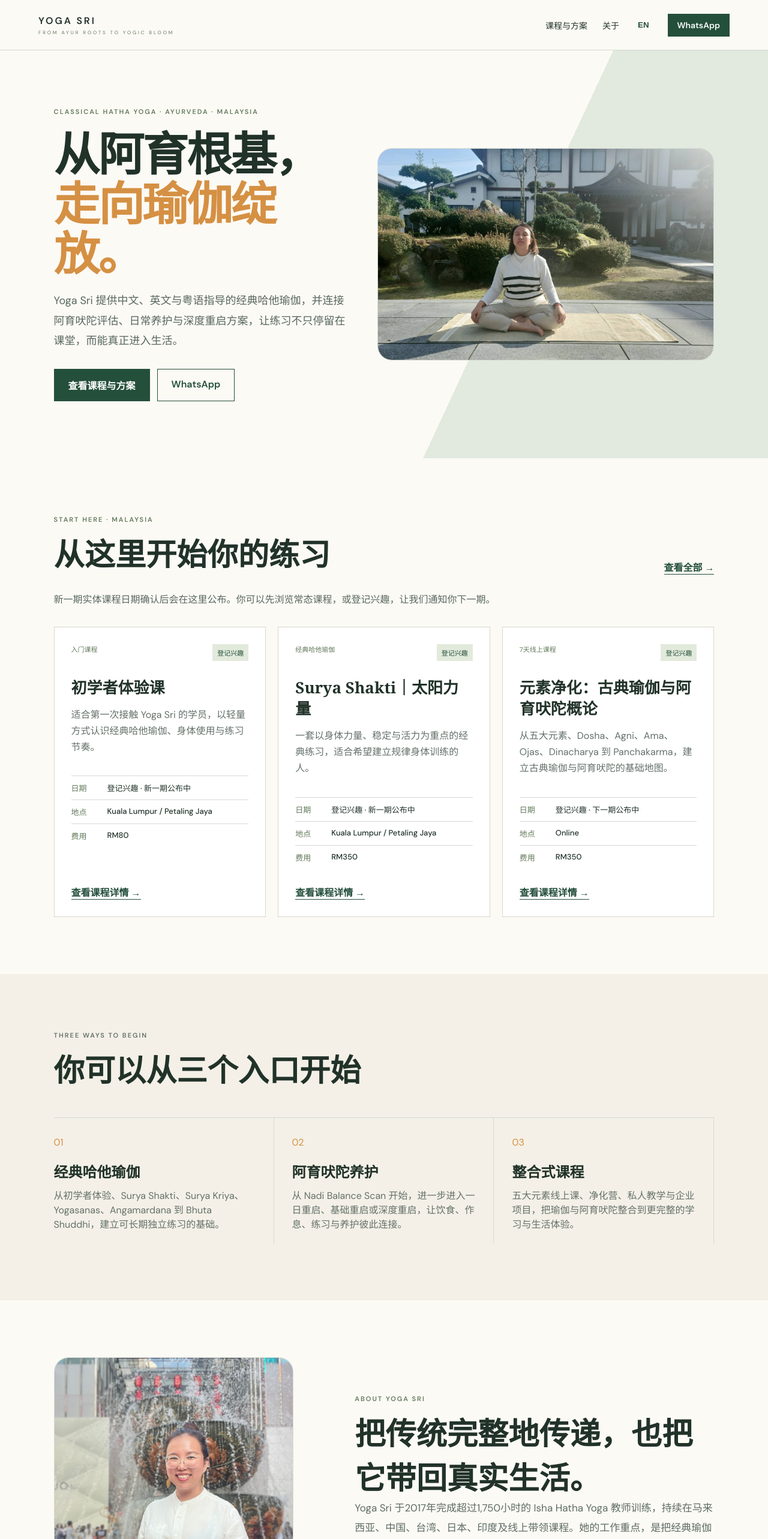
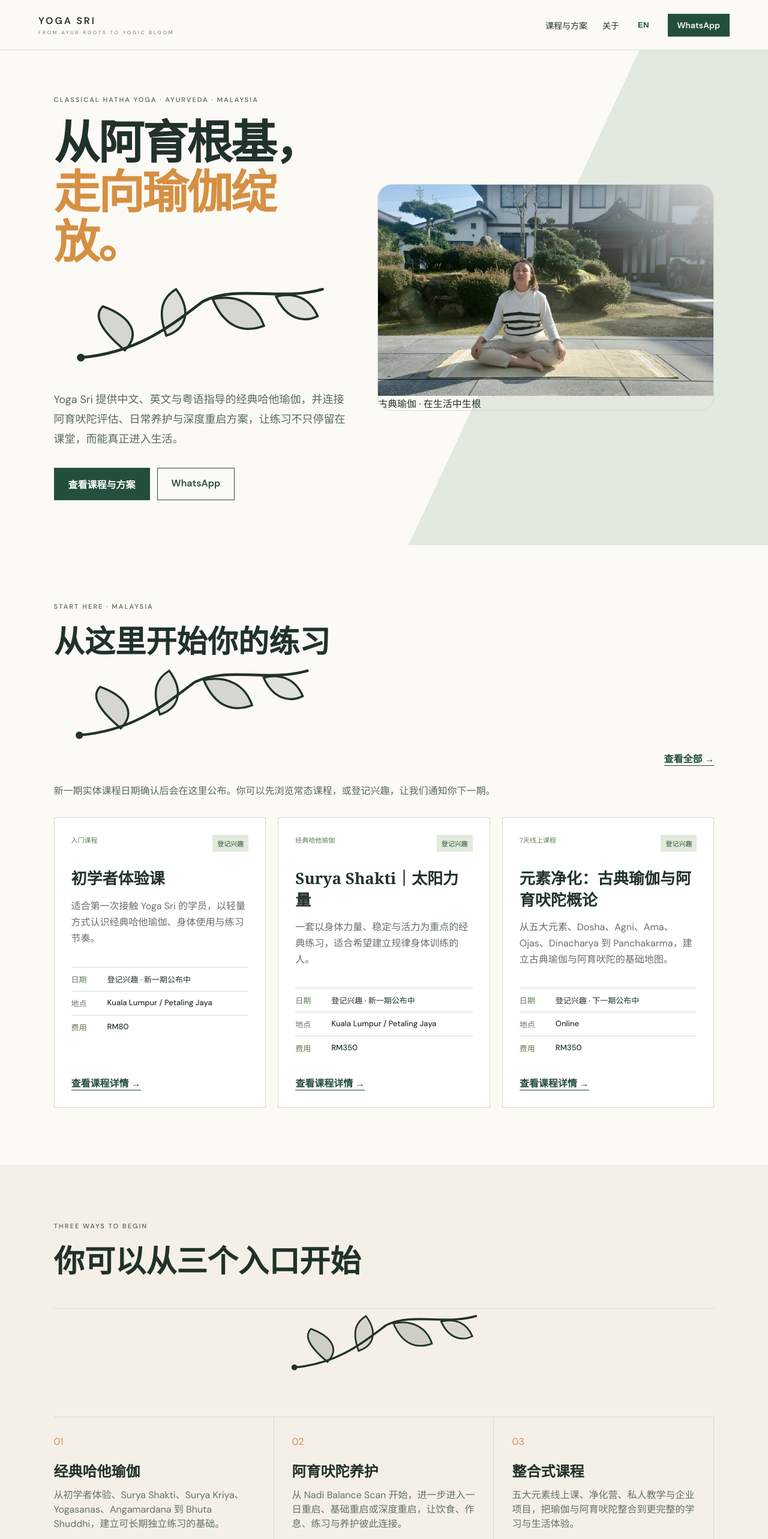
Before and after one commit to yogasriliew-source/yoagsri.org, a Next.js app: page / in a window 1280 px wide. Shown: the top 2566 px of the page at 60% size. Built offline with nearby package versions, Linux system fonts and the light colour scheme.

Commit message:
Bring manuscript botanical dividers, framed photography caption and chapter rhythm into homepage

```diff
--- a/components/home.tsx
+++ b/components/home.tsx
@@ -2,6 +2,7 @@
 import Link from "next/link";
 import { Shell } from "./shell";
 import { CourseCard } from "./course-card";
+import { BotanicalDivider } from "./botanical-divider";
 import { currentFeaturedCourses, starterCourses } from "@/data/courses";
 
 export function Home() {
@@ -24,6 +25,7 @@ export function Home() {
                     <>From Ayur roots,<em>to Yogic bloom.</em></>
                   )}
                 </h1>
+                <BotanicalDivider />
                 <p className="intro">
                   {zh
                     ? "Yoga Sri 提供中文、英文与粤语指导的经典哈他瑜伽，并连接阿育吠陀评估、日常养护与深度重启方案，让练习不只停留在课堂，而能真正进入生活。"
@@ -42,6 +44,7 @@ export function Home() {
                 <img src="/images/yoga-sri-garden.jpeg" width={1613} height={1015}
                   alt={zh ? "Yoga Sri 在庭园中静坐练习" : "Yoga Sri seated in practice in a garden"}
                   loading="eager" />
+                <div className="photo-caption">{zh ? "古典瑜伽 · 在生活中生根" : "Classical wisdom · Lived experience"}</div>
               </div>
             </section>
 
@@ -50,6 +53,7 @@ export function Home() {
                 <div>
                   <p className="eyebrow">{hasDatedCourses ? "UPCOMING · MALAYSIA" : "START HERE · MALAYSIA"}</p>
                   <h2>{hasDatedCourses ? (zh ? "近期课程" : "Upcoming programmes") : (zh ? "从这里开始你的练习" : "Start your practice here")}</h2>
+                  <BotanicalDivider />
                 </div>
                 <Link className="link" href="/courses">
                   {zh ? "查看全部 →" : "View all →"}
@@ -68,6 +72,7 @@ export function Home() {
             <section className="paths">
               <p className="eyebrow">THREE WAYS TO BEGIN</p>
               <h2>{zh ? "你可以从三个入口开始" : "Three ways to begin"}</h2>
+              <BotanicalDivider />
               <div>
                 <article>
                   <i>01</i>
@@ -96,6 +101,7 @@ export function Home() {
               <div>
                 <p className="eyebrow">ABOUT YOGA SRI</p>
                 <h2>{zh ? "把传统完整地传递，也把它带回真实生活。" : "Preserving the tradition, bringing it into real life."}</h2>
+                <BotanicalDivider />
                 <p>
                   {zh
                     ? "Yoga Sri 于2017年完成超过1,750小时的 Isha Hatha Yoga 教师训练，持续在马来西亚、中国、台湾、日本、印度及线上带领课程。她的工作重点，是把经典瑜伽清晰地传递给中文学员，并与阿育吠陀医生合作，把练习、体质与日常生活连接起来。"
```
